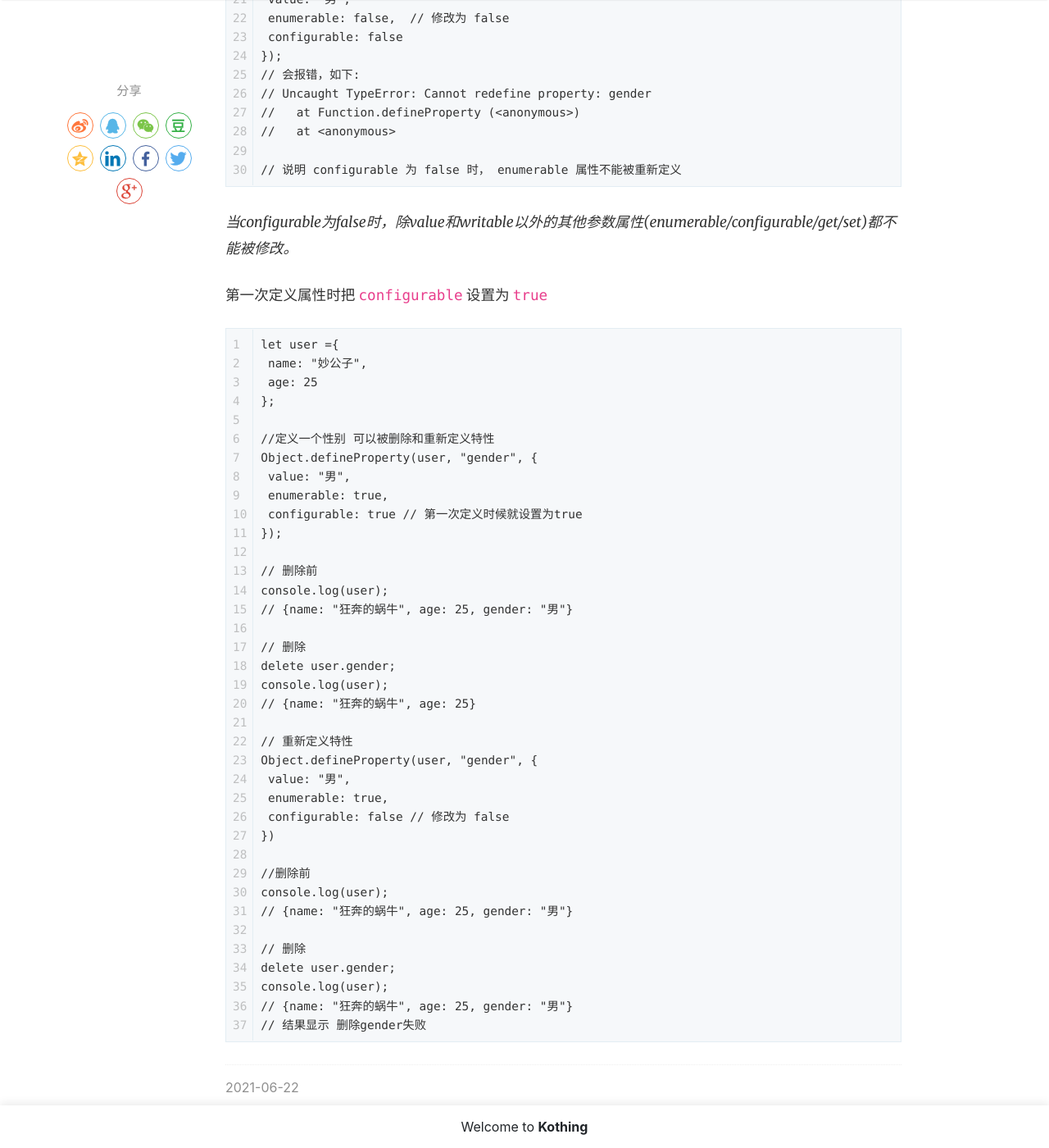
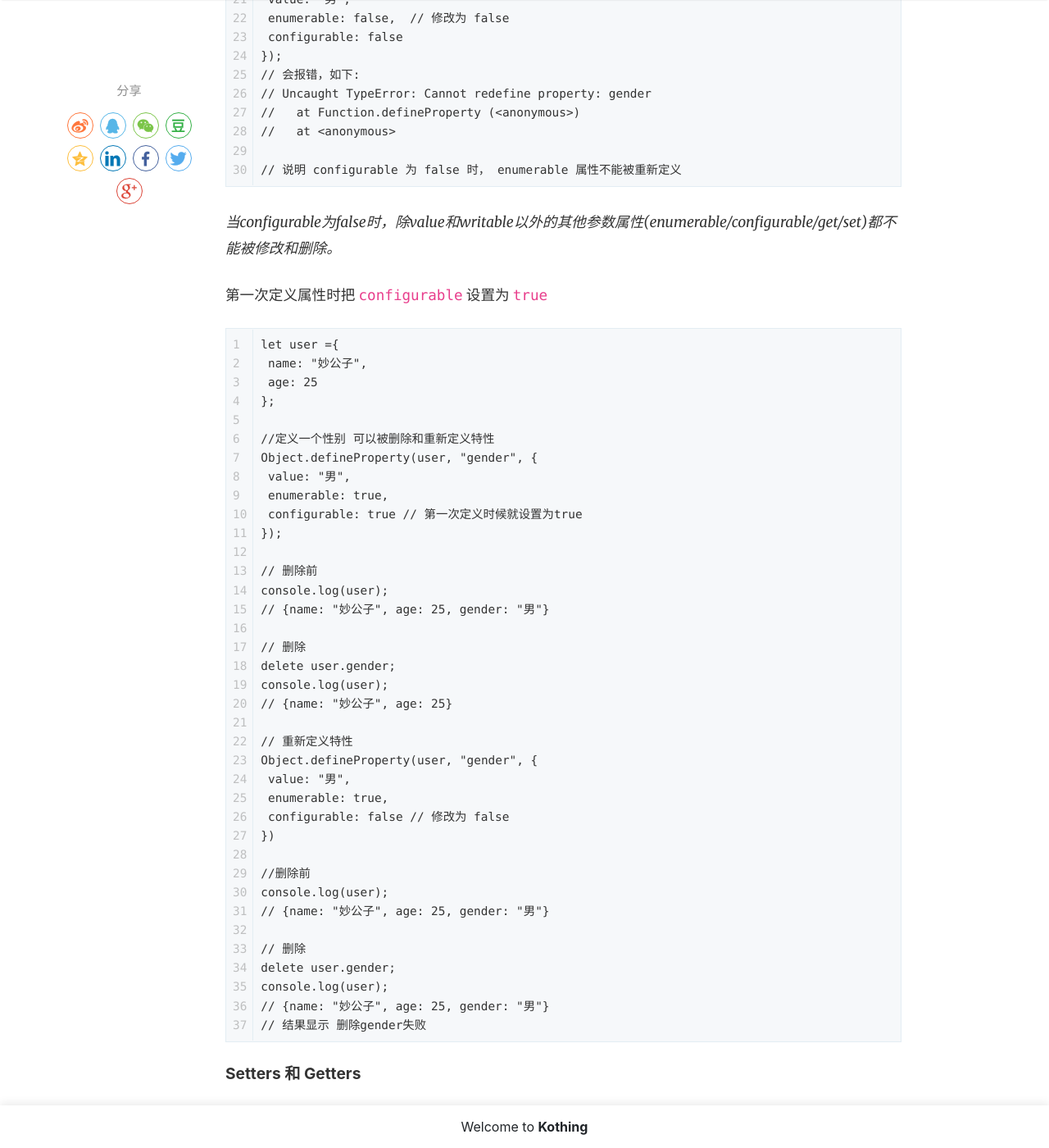
Before and after one commit to kothing/kothing.github.io, a Jekyll site: the page built from _posts/2021-06-22-Object.defineProperty.md, in a window 1280 px wide and 1400 px high, scrolled down 6800 px. Shown: the whole window at 82% size. Built offline with Jekyll 4.4.1, drawn with Linux system fonts in a browser that asks for light colours; nearby versions of some CDN libraries; comment, search, counter and statistics services are not loaded; some of the changed text lies outside the part shown.

Commit message:
Update 2021-06-22-Object.defineProperty.md

````diff
--- a/_posts/2021-06-22-Object.defineProperty.md
+++ b/_posts/2021-06-22-Object.defineProperty.md
@@ -244,7 +244,7 @@
 
 // 说明 configurable 为 false 时， enumerable 属性不能被重新定义
 ```
-*当configurable为false时，除value和writable以外的其他参数属性(enumerable/configurable/get/set)都不能被修改。*
+*当configurable为false时，除value和writable以外的其他参数属性(enumerable/configurable/get/set)都不能被修改和删除。*
 
 第一次定义属性时把 `configurable` 设置为 `true`
 ```
@@ -262,12 +262,12 @@
 
 // 删除前
 console.log(user);
-// {name: "狂奔的蜗牛", age: 25, gender: "男"}
+// {name: "妙公子", age: 25, gender: "男"}
 
 // 删除
 delete user.gender;
 console.log(user);
-// {name: "狂奔的蜗牛", age: 25}
+// {name: "妙公子", age: 25}
 
 // 重新定义特性
 Object.defineProperty(user, "gender", {
@@ -278,11 +278,68 @@
 
 //删除前
 console.log(user);
-// {name: "狂奔的蜗牛", age: 25, gender: "男"}
+// {name: "妙公子", age: 25, gender: "男"}
 
 // 删除
 delete user.gender;
 console.log(user);
-// {name: "狂奔的蜗牛", age: 25, gender: "男"}
+// {name: "妙公子", age: 25, gender: "男"}
 // 结果显示 删除gender失败
 ```
+
+#### Setters 和 Getters
+`get`和`set`是非常重要的用法。
+```
+let user ={
+ name: "妙公子"
+};
+let count = 12;
+//定义一个age 获取值时返回定义好的变量count
+Object.defineProperty(user, "age", {
+ get: function(){
+  return count;
+ }
+});
+console.log(user.age);
+// 12
+```
+
+```
+//如果我每次获取的时候返回count+1呢
+let user ={
+ name: "妙公子"
+};
+let count = 12;
+//定义一个age 获取值时返回定义好的变量count
+Object.defineProperty(user, "age", {
+ get: function(){
+  return count+1;
+ }
+});
+```
+稍微复杂的示例：实现一个自存档对象，当设置temperature 属性时，archive 数组会收到日志条目。
+```
+function Archiver() {
+  var temperature = null;
+  var archive = [];
+
+  Object.defineProperty(this, 'temperature', {
+    get: function() {
+      console.log('get!');
+      return temperature;
+    },
+    set: function(value) {
+      temperature = value;
+      archive.push({ val: temperature });
+    }
+  });
+
+  this.getArchive = function() { return archive; };
+}
+
+var arc = new Archiver();
+arc.temperature; // 'get!'
+arc.temperature = 11;
+arc.temperature = 13;
+arc.getArchive(); // [{ val: 11 }, { val: 13 }]
+```
````
